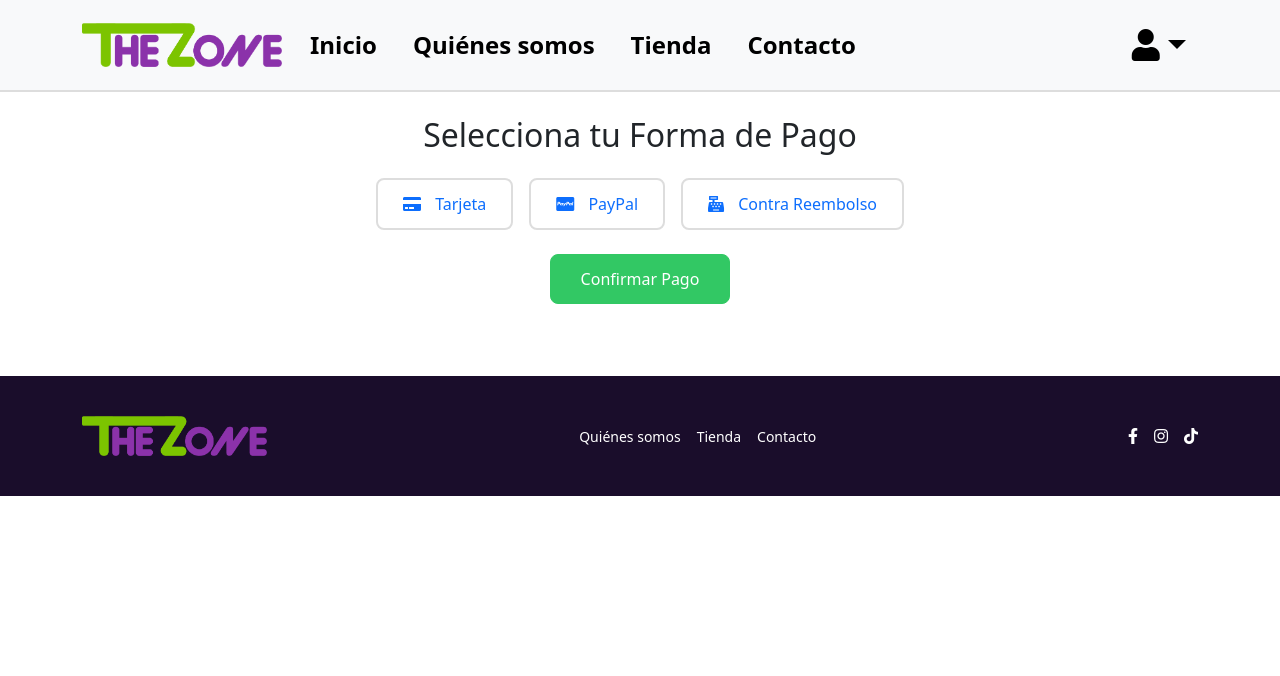
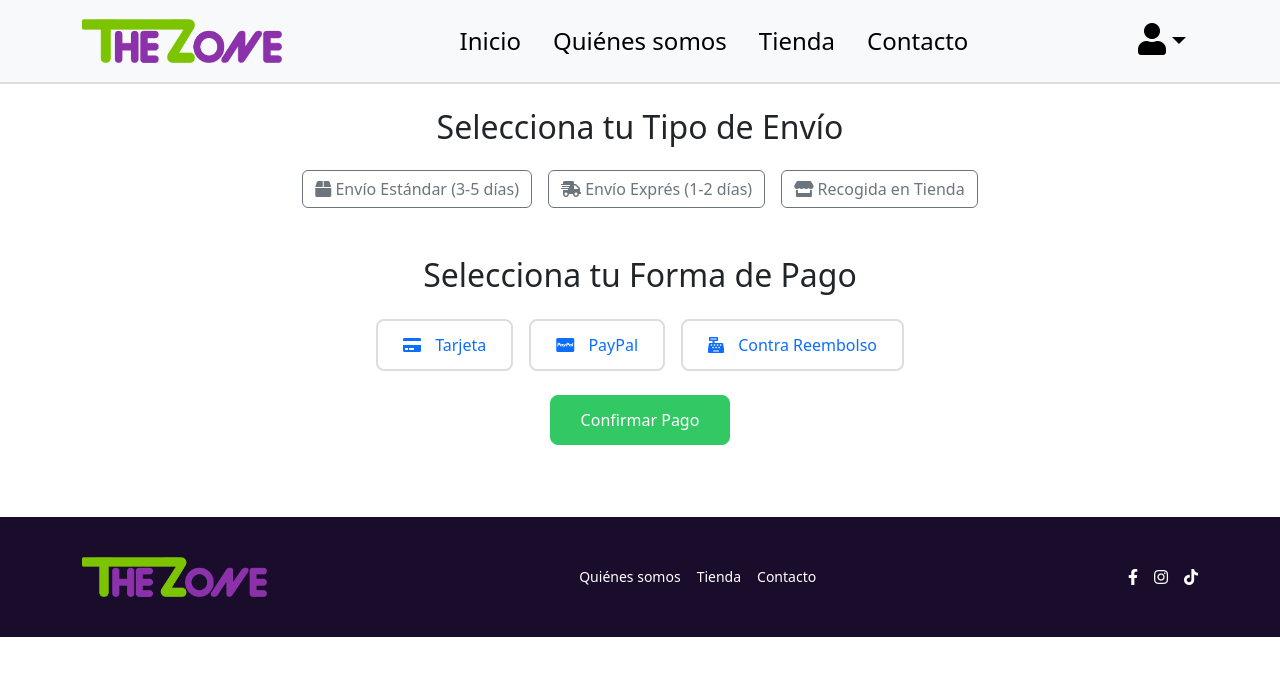
Before and after one commit to Manuchei/TheZone, an Angular app in the folder TheZoneFront/: page /pago in a window 1280 px wide. Shown: the top 676 px of the page. Built offline with nearby package versions, Linux system fonts and the light colour scheme.

Commit message:
Implementacion de los sistemas envio

```diff
--- a/TheZoneFront/src/app/components/navbar/navbar.component.html
+++ b/TheZoneFront/src/app/components/navbar/navbar.component.html
@@ -1,36 +1,39 @@
 <nav class="navbar navbar-expand-lg navbar-light bg-light">
-  <div class="container">
+  <div class="container d-flex justify-content-between align-items-center">
+
+    <!-- Logo -->
     <div class="logo">
       <a [routerLink]="['/inicio']">
         <img src="/thezone-logo.png" alt="Logo TheZone" class="logo-img" />
       </a>
     </div>
 
-    <ul class="navbar-nav me-auto mb-2 mb-lg-0 menu">
+    <!-- Menú centrado -->
+    <ul class="navbar-nav mx-auto d-flex flex-row gap-3 text-center">
       <li class="nav-item">
-        <a [routerLink]="['/inicio']" routerLinkActive="active" class="nav-link">Inicio</a>
+        <a [routerLink]="['/inicio']" routerLinkActive="active" class="nav-link fs-4">Inicio</a>
       </li>
       <li class="nav-item">
-        <a [routerLink]="['/quienes-somos']" class="nav-link">Quiénes somos</a>
+        <a [routerLink]="['/quienes-somos']" class="nav-link fs-4">Quiénes somos</a>
       </li>
       <li class="nav-item">
-        <a [routerLink]="['/tienda']" class="nav-link">Tienda</a>
+        <a [routerLink]="['/tienda']" class="nav-link fs-4">Tienda</a>
       </li>
       <li class="nav-item">
-        <a [routerLink]="['/contacto']" class="nav-link">Contacto</a>
+        <a [routerLink]="['/contacto']" class="nav-link fs-4">Contacto</a>
       </li>
     </ul>
 
+    <!-- Iconos y usuario -->
     <div class="icons d-flex align-items-center">
-      <!-- Enlace al carrito solo visible si el usuario está autenticado -->
-      <a *ngIf="user" [routerLink]="['/carrito']" class="nav-link">
+      <a *ngIf="user" [routerLink]="['/carrito']" class="nav-link fs-4">
         <i class="fa fa-shopping-cart me-3"></i>
       </a>
 
       <!-- Usuario autenticado -->
       <div class="dropdown" *ngIf="user; else noUser">
         <button
-          class="btn btn-secondary dropdown-toggle"
+          class="btn btn-secondary dropdown-toggle fs-4"
           type="button"
           id="userDropdown"
           data-bs-toggle="dropdown"
@@ -40,7 +43,7 @@
         </button>
         <ul class="dropdown-menu dropdown-menu-end" aria-labelledby="userDropdown">
           <li>
-            <a class="dropdown-item" (click)="logout()">Cerrar sesión</a>
+            <a class="dropdown-item fs-4" (click)="logout()">Cerrar sesión</a>
           </li>
         </ul>
       </div>
@@ -49,7 +52,7 @@
       <ng-template #noUser>
         <div class="dropdown">
           <button
-            class="btn btn-secondary dropdown-toggle"
+            class="btn btn-secondary dropdown-toggle fs-4"
             type="button"
             id="guestDropdown"
             data-bs-toggle="dropdown"
@@ -59,10 +62,10 @@
           </button>
           <ul class="dropdown-menu dropdown-menu-end" aria-labelledby="guestDropdown">
             <li>
-              <a [routerLink]="['/register']" class="dropdown-item">Registrarse</a>
+              <a [routerLink]="['/register']" class="dropdown-item fs-4">Registrarse</a>
             </li>
             <li>
-              <a [routerLink]="['/login']" class="dropdown-item">Login</a>
+              <a [routerLink]="['/login']" class="dropdown-item fs-4">Login</a>
             </li>
           </ul>
         </div>
--- a/TheZoneFront/src/app/pages/pago-page/pago-page.component.html
+++ b/TheZoneFront/src/app/pages/pago-page/pago-page.component.html
@@ -1,19 +1,43 @@
 <div class="container py-4">
+
+  <h2 class="text-center mb-4">Selecciona tu Tipo de Envío</h2>
+
+  <div class="shipping-options d-flex justify-content-center gap-3 mb-5">
+    <button type="button" class="btn btn-outline-secondary"
+            [class.active]="tipoEnvio === 'estandar'"
+            (click)="seleccionarEnvio('estandar')">
+      <i class="fas fa-box"></i> Envío Estándar (3-5 días)
+    </button>
+    <button type="button" class="btn btn-outline-secondary"
+            [class.active]="tipoEnvio === 'expres'"
+            (click)="seleccionarEnvio('expres')">
+      <i class="fas fa-shipping-fast"></i> Envío Exprés (1-2 días)
+    </button>
+    <button type="button" class="btn btn-outline-secondary"
+            [class.active]="tipoEnvio === 'recogida'"
+            (click)="seleccionarEnvio('recogida')">
+      <i class="fas fa-store"></i> Recogida en Tienda
+    </button>
+  </div>
+
   <h2 class="text-center mb-4">Selecciona tu Forma de Pago</h2>
 
   <div class="payment-options d-flex justify-content-center gap-3">
-      <button type="button" class="btn btn-outline-primary payment-option" (click)="mostrarFormulario('tarjeta')">
+    <button type="button" class="btn btn-outline-primary payment-option"
+            (click)="mostrarFormulario('tarjeta')">
       <i class="fas fa-credit-card"></i> Tarjeta
     </button>
-      <button type="button" class="btn btn-outline-primary payment-option" (click)="mostrarFormulario('paypal')">
+    <button type="button" class="btn btn-outline-primary payment-option"
+            (click)="mostrarFormulario('paypal')">
       <i class="fab fa-cc-paypal"></i> PayPal
     </button>
-      <button type="button" class="btn btn-outline-primary payment-option" (click)="mostrarFormulario('contraReembolso')">
+    <button type="button" class="btn btn-outline-primary payment-option"
+            (click)="mostrarFormulario('contraReembolso')">
       <i class="fas fa-cash-register"></i> Contra Reembolso
     </button>
   </div>
 
-    <!-- Formulario para tarjeta -->
+  <!-- Formularios de pago -->
   <div *ngIf="formaDePago === 'tarjeta'" class="payment-form mt-4">
     <h3 class="text-center">Datos de la Tarjeta</h3>
     <form>
@@ -32,7 +56,6 @@
     </form>
   </div>
 
-    <!-- Formulario PayPal -->
   <div *ngIf="formaDePago === 'paypal'" class="payment-form mt-4">
     <h3 class="text-center">Datos de PayPal</h3>
     <form>
@@ -43,7 +66,6 @@
     </form>
   </div>
 
-    <!-- Formulario Contra Reembolso -->
   <div *ngIf="formaDePago === 'contraReembolso'" class="payment-form mt-4">
     <h3 class="text-center">Datos de Contra Reembolso</h3>
     <form>
@@ -57,4 +79,5 @@
   <div class="text-center mt-4">
     <button class="btn btn-success" (click)="enviarPago()">Confirmar Pago</button>
   </div>
+
 </div>
--- a/TheZoneFront/src/app/pages/pago-page/pago-page.component.ts
+++ b/TheZoneFront/src/app/pages/pago-page/pago-page.component.ts
@@ -1,32 +1,48 @@
 import { Component } from '@angular/core';
-import { FormsModule } from '@angular/forms';  // Importar FormsModule
-import { CommonModule } from '@angular/common';  // Importar CommonModule para usar directivas como *ngIf
-import { Router } from '@angular/router';  // Importar Router
+import { FormsModule } from '@angular/forms';
+import { CommonModule } from '@angular/common';
+import { Router } from '@angular/router';
 
 @Component({
   selector: 'app-pago-page',
   standalone: true,
-  imports: [FormsModule, CommonModule],  // Asegúrate de incluir CommonModule y FormsModule
+  imports: [FormsModule, CommonModule],
   templateUrl: './pago-page.component.html',
   styleUrls: ['./pago-page.component.css']
 })
 export class PagoPageComponent {
   formaDePago = '';
+  tipoEnvio = '';  // Agregado para controlar el tipo de envío
+
   datosTarjeta: any = { numero: '', expiracion: '', cvv: '' };
   datosPaypal: any = { correo: '' };
   datosContraReembolso: any = { direccion: '' };
 
-  constructor(private router: Router) {}  // Inyecta el Router
+  constructor(private router: Router) {}
 
   mostrarFormulario(tipoPago: string) {
     this.formaDePago = tipoPago;
   }
 
+  seleccionarEnvio(tipo: string) {
+    this.tipoEnvio = tipo;
+  }
+
   enviarPago() {
+    if (!this.tipoEnvio) {
+      alert('Por favor, selecciona un tipo de envío.');
+      return;
+    }
+
+    if (!this.formaDePago) {
+      alert('Por favor, selecciona un método de pago.');
+      return;
+    }
+
     console.log('Pago realizado con:', this.formaDePago);
-    alert('Pago realizado');
+    console.log('Tipo de envío seleccionado:', this.tipoEnvio);
+    alert('Pago realizado correctamente');
 
-    // Redirige a la página de agradecimiento después de realizar el pago
-    this.router.navigate(['/gracias']);  // Asegúrate de que la ruta esté configurada en tu enrutador
+    this.router.navigate(['/gracias']);
   }
 }
```
Lines whose indentation alone changed are shown as unchanged.
